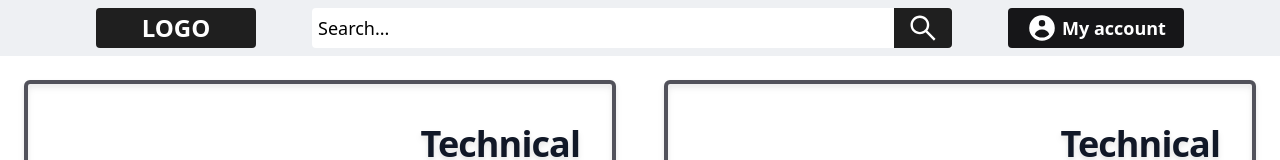
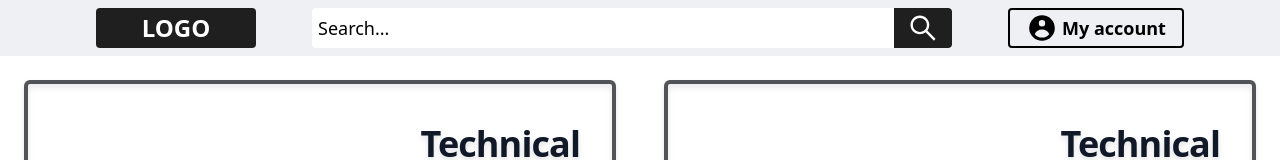
Before and after one commit to Nekxis/Hack-Heroes, a Next.js app in the folder hack_heroes/: page / in a window 1280 px wide. Shown: the top 160 px of the page. Built offline with nearby package versions, Linux system fonts and the light colour scheme.

Commit message:
Update Navbar.js

```diff
--- a/hack_heroes/src/components/Navbar/Navbar.js
+++ b/hack_heroes/src/components/Navbar/Navbar.js
@@ -19,7 +19,7 @@ export default function Navbar() {
                     </IconContext.Provider>
                 </div>
 
-                <div className='w-44 rounded cursor-pointer bg-black-background text-white ease-in-out duration-500 h-10 gap-1 flex items-center justify-center hover:bg-white hover:text-black'>
+                <div className='w-44 rounded cursor-pointer border-2 border-black text-black ease-in-out duration-500 h-10 gap-1 flex items-center justify-center hover:bg-white hover:text-black'>
                     <IconContext.Provider value={{size: '2rem'}}>
                         <div className='text-inherit'>
                           <HiUserCircle />
```
